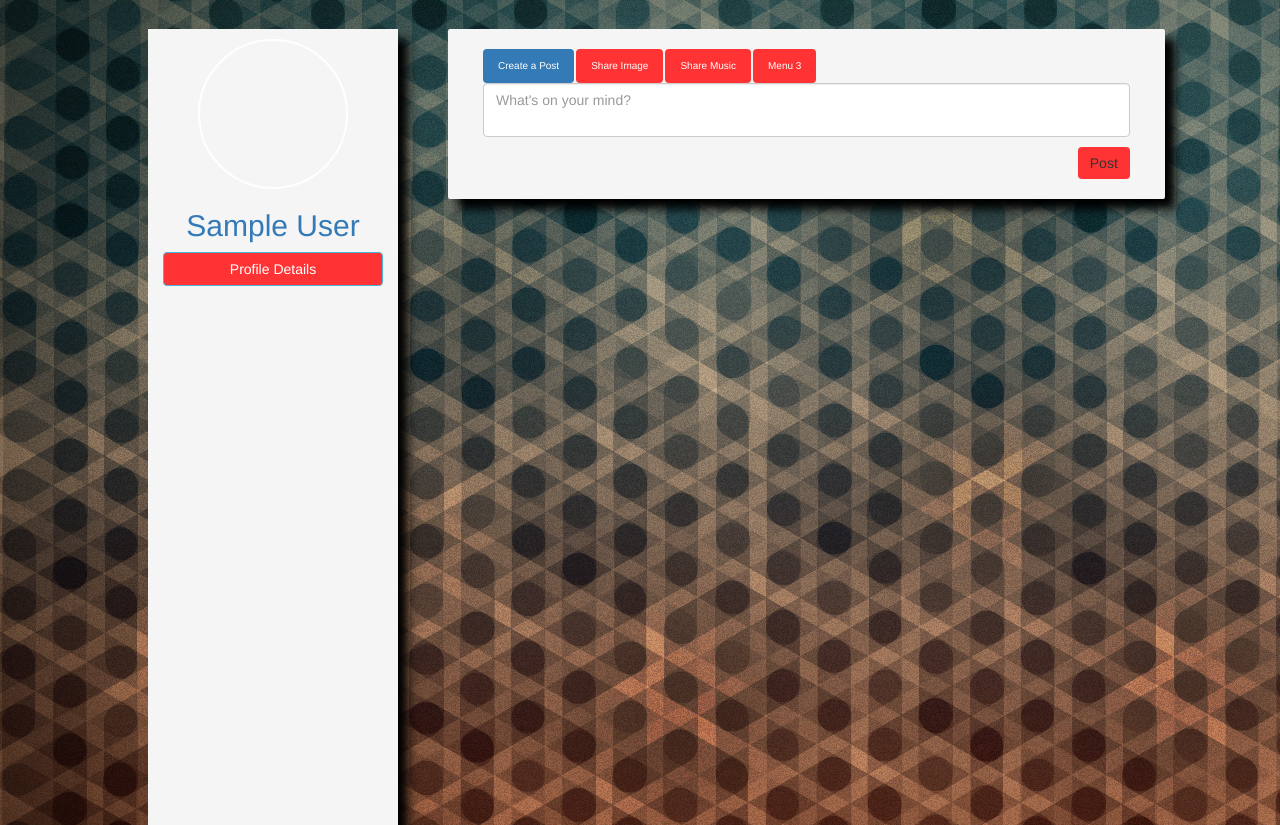
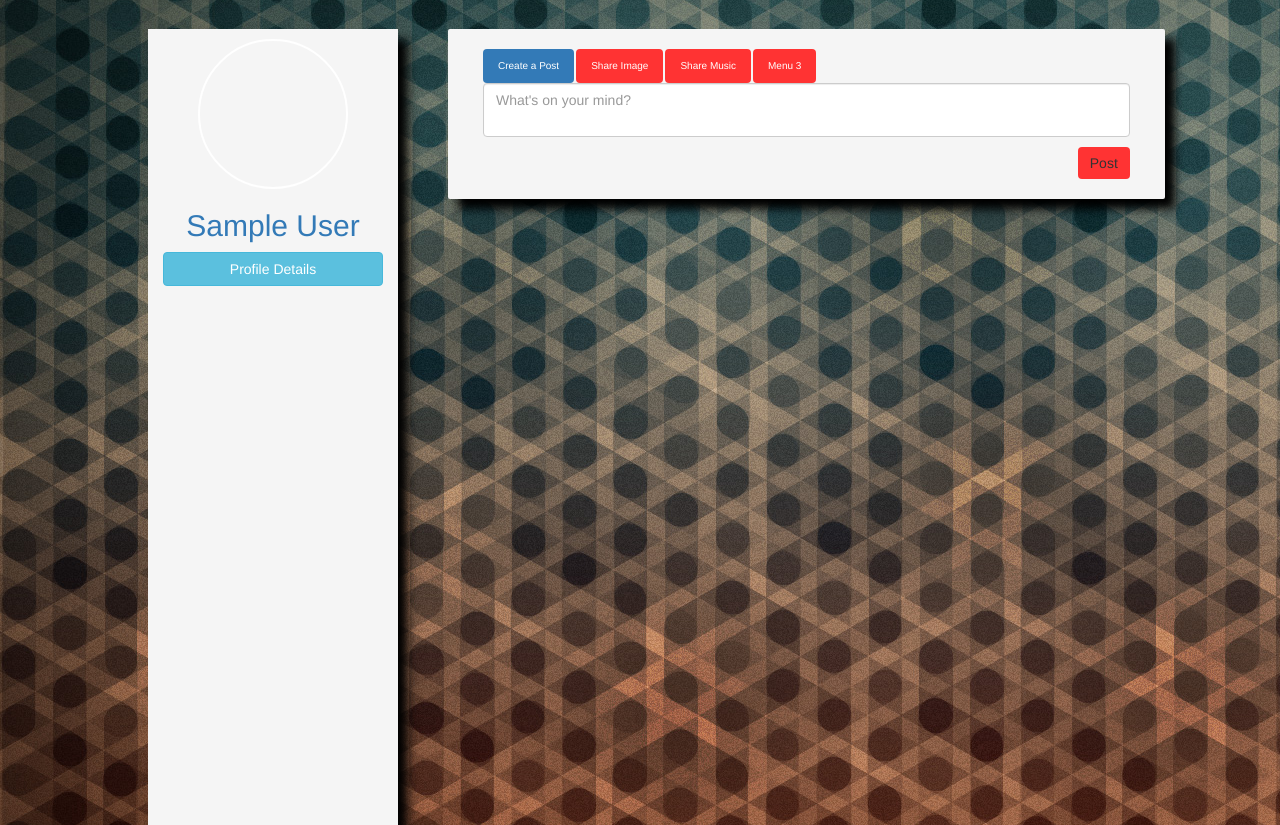
Before and after one commit to mjb0899/musicnme, a PHP site: page /home.php in a window 1280 px wide. Shown: the part 51-876 px from the top of the page. Run offline with PHP 8.4, Linux system fonts and the light colour scheme; the visitor is signed in with stand-in values (Sample User, id 1); data that the repository does not hold is empty; some libraries are stand-ins or nearby versions.

Commit message:
rating commit

```diff
--- a/css/homepage.css
+++ b/css/homepage.css
@@ -55,7 +55,6 @@ body{
 }
 .profile_data button{
     width: 100%;
-    background-color: #ff3333;
 }
 .data_box{
 
```
